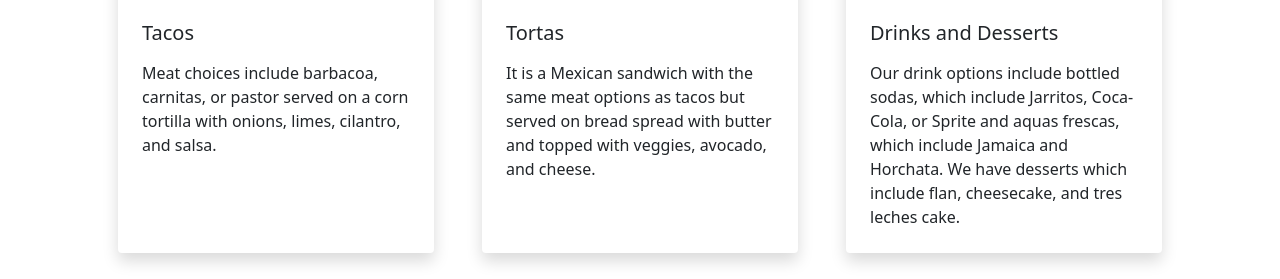
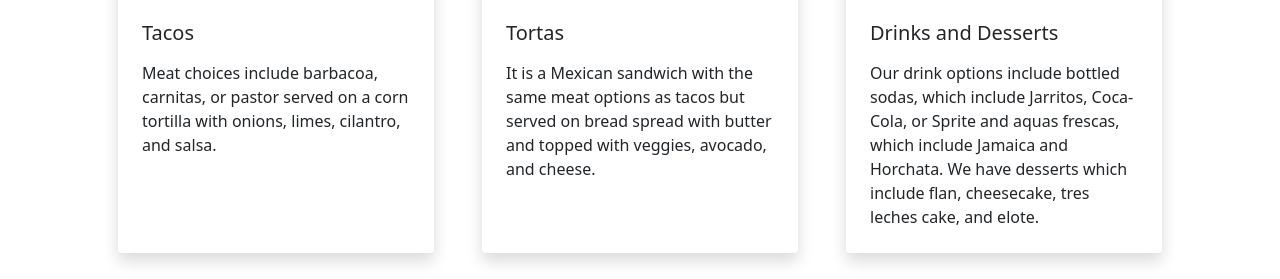
Before and after one commit to Kevin3390/kevin3390.github.io, a plain HTML site: page index.html in a window 1280 px wide. Shown: the part 1038-1317 px from the top of the page. Drawn offline with nearby package versions, Linux system fonts and the light colour scheme.

Commit message:
index updated

```diff
--- a/index.html
+++ b/index.html
@@ -93,7 +93,7 @@
                                 <div class="card-body p-4">
                                     <a class="text-decoration-none link-dark stretched-link" href="menu.html#DrinksDessert"><h5 class="card-title mb-3">Drinks and Desserts</h5></a>
                                     <p class="card-text mb-0">Our drink options include bottled sodas, which include Jarritos, Coca-Cola, or Sprite and aquas frescas, which include Jamaica and Horchata.
-                                        We have desserts which include flan, cheesecake, and tres leches cake.
+                                        We have desserts which include flan, cheesecake, tres leches cake, and elote.
                                     </p>
                                 </div>
 
```
